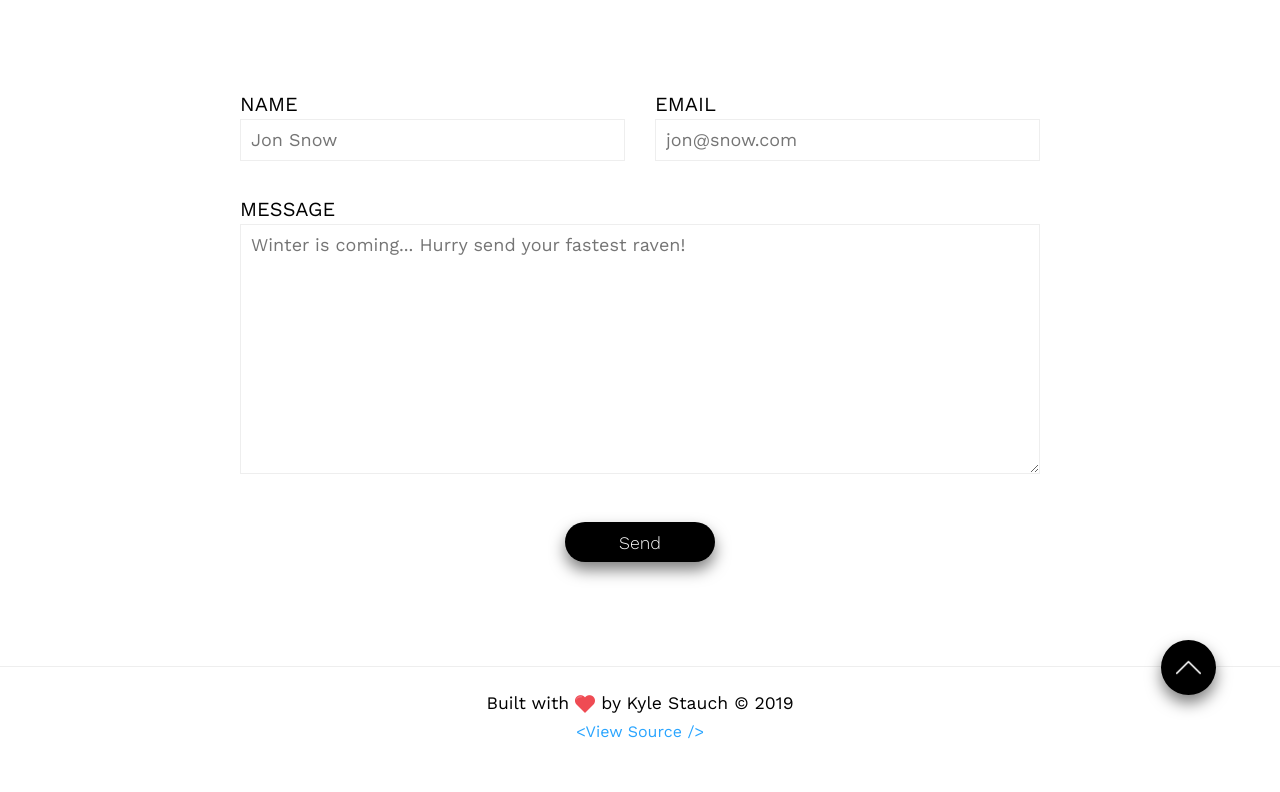
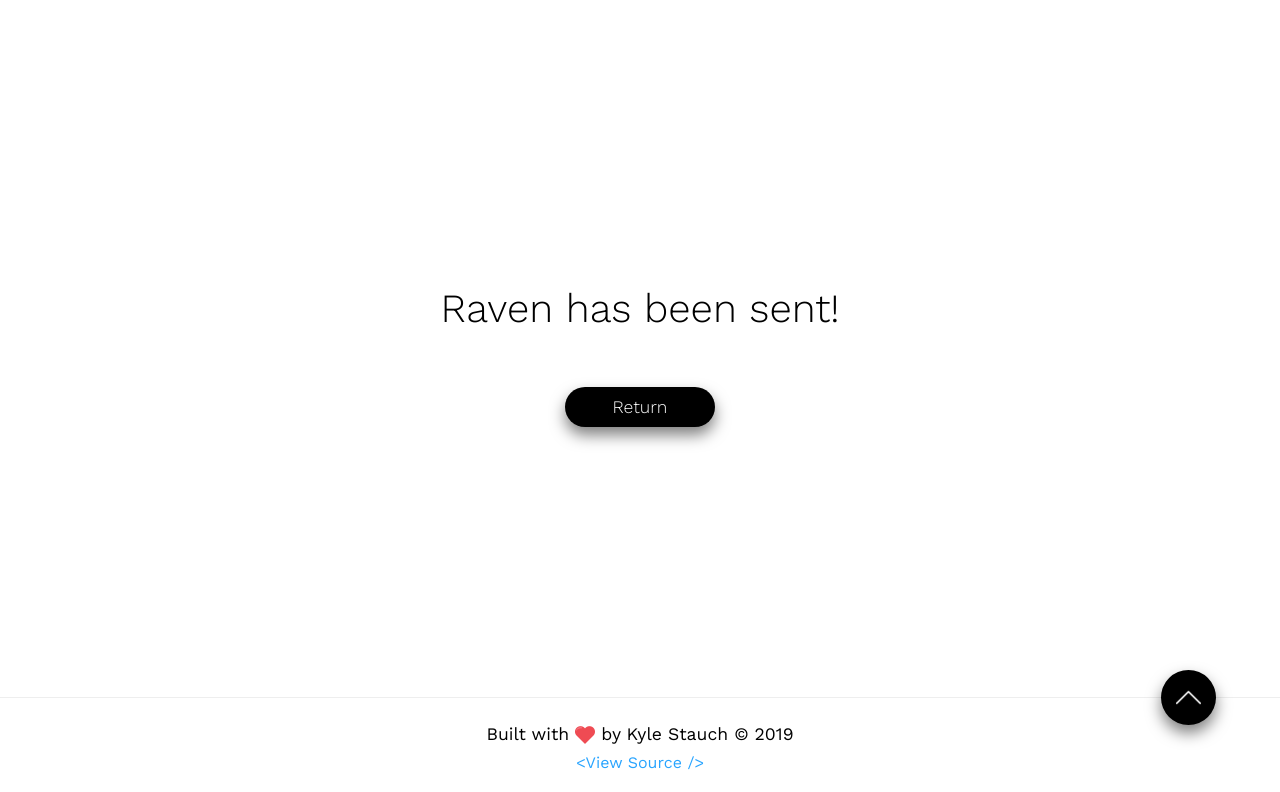
Before and after one commit to KyleS-99/Portfolio-Site, a React (Create React App) app in the folder client/: page / in a window 1280 px wide. Shown: the part 3147-3939 px from the top of the page. Before the commit the page ends 3909 px from the top, so only its background shows below. Built offline with nearby package versions, Linux system fonts and the light colour scheme.

Commit message:
Added styles to GoBack component

```diff
--- a/client/src/components/Contact.js
+++ b/client/src/components/Contact.js
@@ -12,13 +12,13 @@ const ContactContainer = styled.div`
 `;
 
 const Contact = () => {
-    const [formSubmitted, setFormSubmitted] = useState(false);
+    const [formSubmitted, setFormSubmitted] = useState(true);
 
     return (
         <ContactContainer id="contact">
             <SectionTitle text="Contact" />
 
-            { formSubmitted ? <GoBack /> : <Form formSubmitted={formSubmitted} setFormSubmitted={setFormSubmitted} /> }
+            { formSubmitted ? <GoBack setFormSubmitted={setFormSubmitted} /> : <Form formSubmitted={formSubmitted} setFormSubmitted={setFormSubmitted} /> }
         </ContactContainer>
     );
 }
--- a/client/src/components/GoBack.js
+++ b/client/src/components/GoBack.js
@@ -1,10 +1,55 @@
 import React from 'react';
 import styled from 'styled-components';
 
-const GoBack = () => {
+import { Button } from './styled/Button';
+
+const Container = styled.div`
+    width: 80%;
+    max-width: 800px;
+    margin: 0 auto;
+`;
+
+const MessageContainer = styled.div`
+    height: 500px;
+    width: 100%;
+    display: flex;
+    flex-direction: column;
+    justify-content: center;
+    align-items: center;
+`;
+
+const Raven = styled.h1`
+    font-size: 2.5rem;
+    font-weight: 300;
+    margin-bottom: 55px;
+`;
+
+
+
+const GoBack = (props) => {
+
+    const returnToForm = (e) => {
+        e.preventDefault();
+
+        props.setFormSubmitted(false);
+    }
+
     return (
-        <div></div>
-     );
+        <Container>
+            <MessageContainer>
+                <Raven>Raven has been sent!</Raven>
+
+                <Button
+                    href="https://real-time-racer.herokuapp.com"
+                    target="_blank"
+                    rel="noopener noreferrer"
+                    onClick={returnToForm}
+                >
+                    Return
+                </Button>
+            </MessageContainer>
+        </Container>
+    );
 };
 
 export default GoBack;
```
